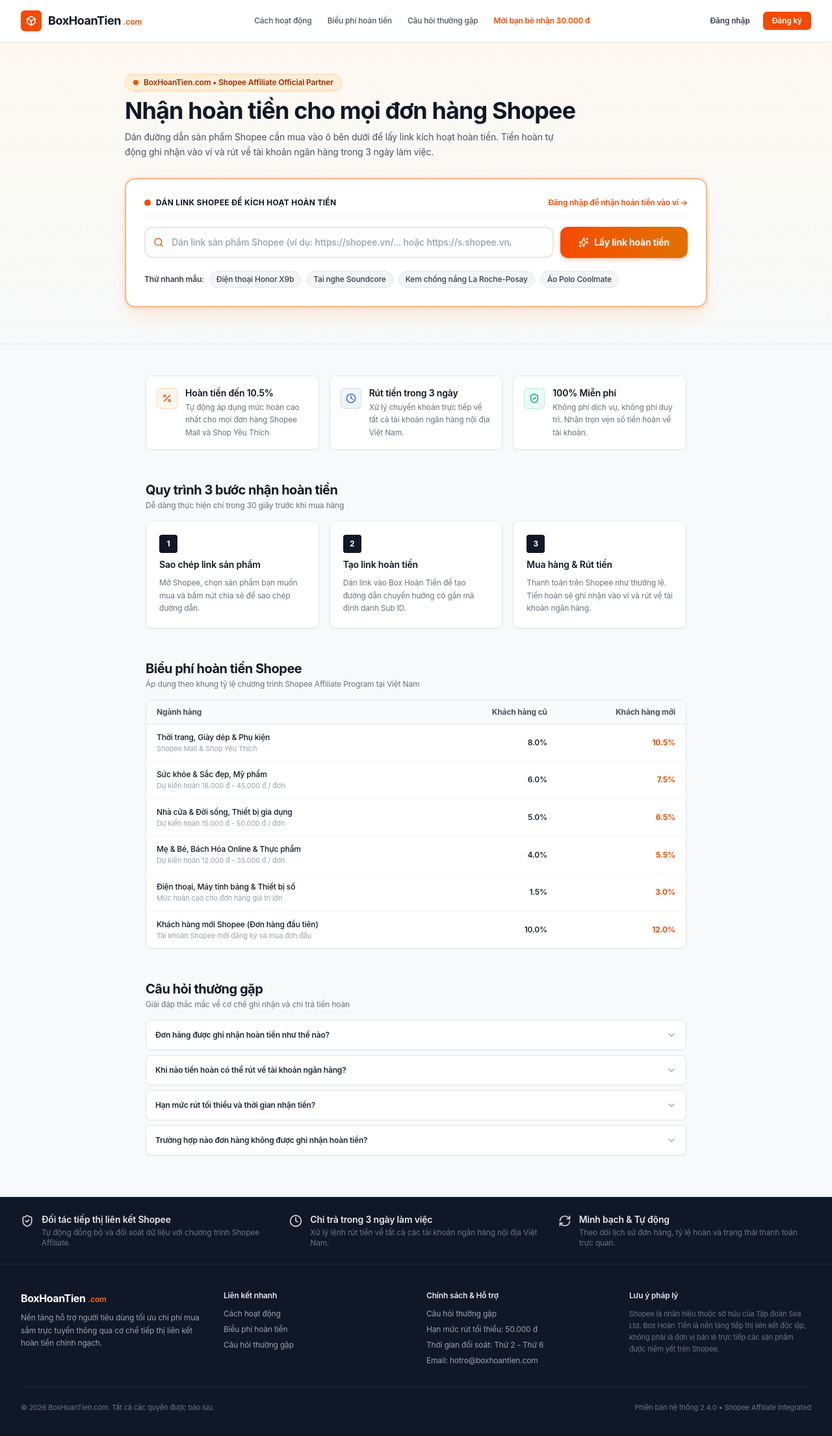
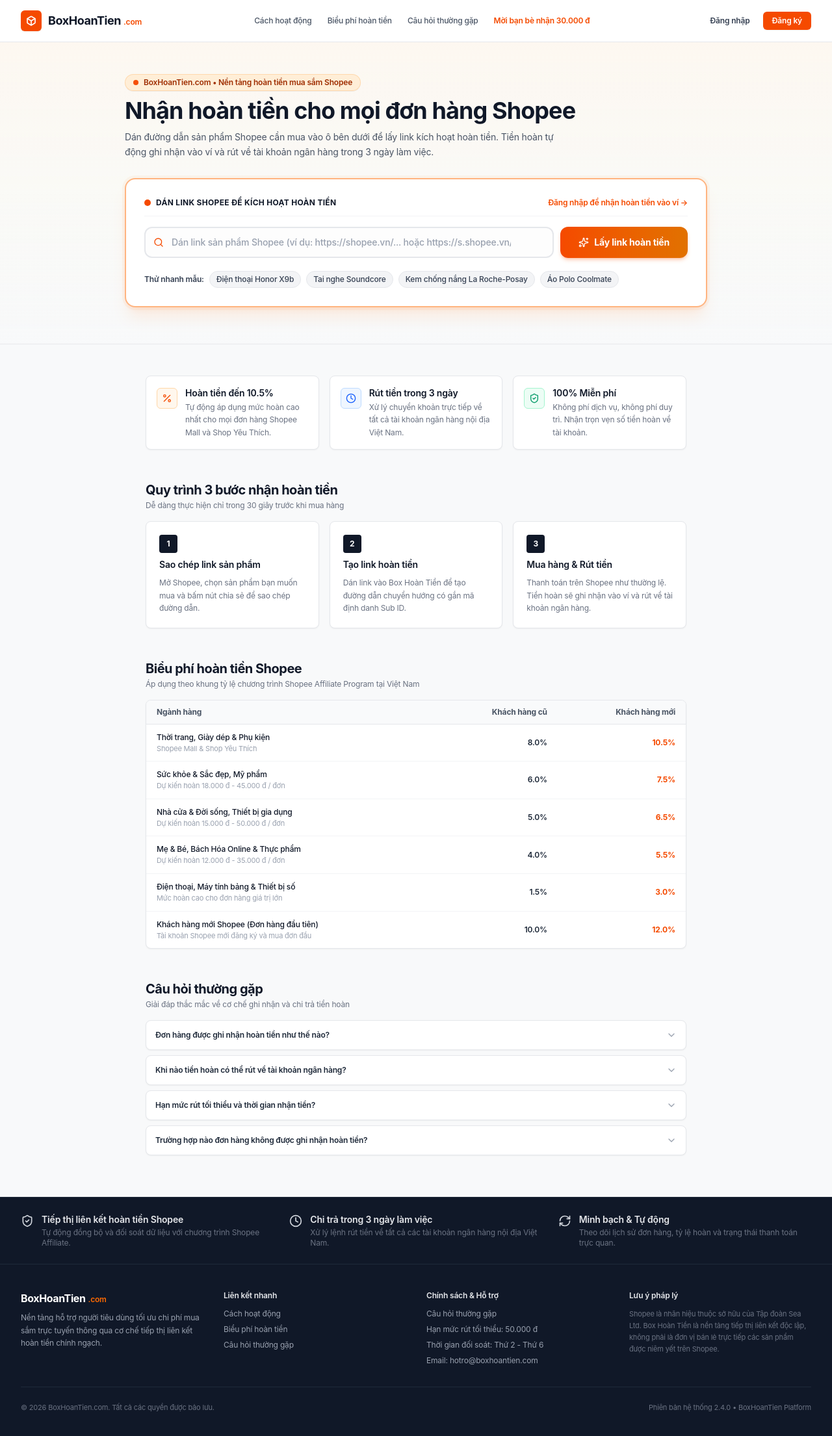
Before and after one commit to hoangtien1721/shopee-cashback, a React (Vite) app in the folder client/: page / in a window 1280 px wide. Shown: the top 2210 px of the page at 65% size. Built offline with nearby package versions, Linux system fonts and the light colour scheme.

Commit message:
chore: remove all official partner claims and replace with honest affiliate terminology

```diff
--- a/client/src/components/Footer.jsx
+++ b/client/src/components/Footer.jsx
@@ -10,7 +10,7 @@
           <div className="flex items-start gap-3">
             <ShieldCheck className="w-5 h-5 text-gray-300 shrink-0 mt-0.5" />
             <div>
-              <div className="text-gray-200 font-semibold text-sm">Đối tác tiếp thị liên kết Shopee</div>
+              <div className="text-gray-200 font-semibold text-sm">Tiếp thị liên kết hoàn tiền Shopee</div>
               <div className="text-gray-500 text-xs mt-0.5">Tự động đồng bộ và đối soát dữ liệu với chương trình Shopee Affiliate.</div>
             </div>
           </div>
@@ -78,7 +78,7 @@
             © 2026 BoxHoanTien.com. Tất cả các quyền được bảo lưu.
           </div>
           <div>
-            Phiên bản hệ thống 2.4.0 • Shopee Affiliate Integrated
+            Phiên bản hệ thống 2.4.0 • BoxHoanTien Platform
           </div>
         </div>
       </div>
--- a/client/src/pages/HomePage.jsx
+++ b/client/src/pages/HomePage.jsx
@@ -139,7 +139,7 @@
           <div className="mb-7 space-y-2.5 text-center sm:text-left">
             <div className="inline-flex items-center gap-2 px-3 py-1 rounded-full bg-orange-100/90 border border-orange-200/90 text-orange-800 text-xs font-semibold shadow-2xs">
               <span className="w-2 h-2 rounded-full bg-orange-600 animate-pulse"></span>
-              <span>BoxHoanTien.com • Shopee Affiliate Official Partner</span>
+              <span>BoxHoanTien.com • Nền tảng hoàn tiền mua sắm Shopee</span>
             </div>
 
             <h1 className="text-2xl sm:text-3xl lg:text-4xl font-bold text-gray-900 tracking-tight">
--- a/client/src/pages/admin/AdminDashboard.jsx
+++ b/client/src/pages/admin/AdminDashboard.jsx
@@ -841,7 +841,7 @@
                 </p>
                 <div className="space-y-2 text-xs text-orange-950 pl-2">
                   <div className="p-2.5 bg-white/80 rounded-xl border border-orange-200/60">
-                    <span className="font-bold text-orange-700">⭐ Cách 1 (Khuyên Dùng Nhất - Không Cần API):</span> Điền mã <strong>Shopee Affiliate Partner ID</strong> (mã tiếp thị liên kết của bạn). Hệ thống sẽ tự động tạo Universal Tracking Link chuẩn của Shopee (<code>https://s.shopee.vn/an_redir?...</code>) gắn Sub ID người mua. Hoạt động vĩnh viễn, không bao giờ hết hạn!
+                    <span className="font-bold text-orange-700">⭐ Cách 1 (Khuyên Dùng Nhất - Không Cần API):</span> Điền mã <strong>Shopee Affiliate ID</strong> (mã tiếp thị liên kết của bạn). Hệ thống sẽ tự động tạo Universal Tracking Link chuẩn của Shopee (<code>https://s.shopee.vn/an_redir?...</code>) gắn Sub ID người mua. Hoạt động vĩnh viễn, không bao giờ hết hạn!
                   </div>
                   <div className="p-2.5 bg-white/80 rounded-xl border border-orange-200/60">
                     <span className="font-bold text-purple-700">⚡ Cách 2 (Tự Động Sinh Link s.shopee.vn Qua Cookie):</span> Lấy cookie đăng nhập <code>SPC_EC</code> từ trình duyệt khi bạn đăng nhập vào <u>affiliate.shopee.vn</u> rồi dán vào ô bên dưới. Hệ thống sẽ tự động gọi API nội bộ của Shopee để sinh link ngắn <code>s.shopee.vn</code> chính chủ của bạn!
@@ -849,14 +849,14 @@
                 </div>
               </div>
 
-              {/* Input 1: Affiliate Partner ID */}
+              {/* Input 1: Affiliate ID */}
               <div>
                 <label className="block text-xs font-semibold text-slate-700 mb-1">
-                  ⭐ Shopee Affiliate Partner ID (Mã đối tác tiếp thị của bạn)
+                  ⭐ Shopee Affiliate ID (Mã tiếp thị liên kết của bạn)
                 </label>
                 <input
                   type="text"
-                  placeholder="VD: viva_cashback hoặc mã số KOL của bạn (VD: 17382910...)"
+                  placeholder="VD: boxhoantien_affiliate hoặc mã số KOL của bạn (VD: 17382910...)"
                   value={settings.shopee_affiliate_id || ''}
                   onChange={(e) => setSettings({ ...settings, shopee_affiliate_id: e.target.value })}
                   className="w-full px-3 py-2 text-xs border border-slate-200 rounded-xl font-mono focus:outline-hidden"
```
Also changed, not shown: 4 other files (tests, documents, lock files or other folders).
